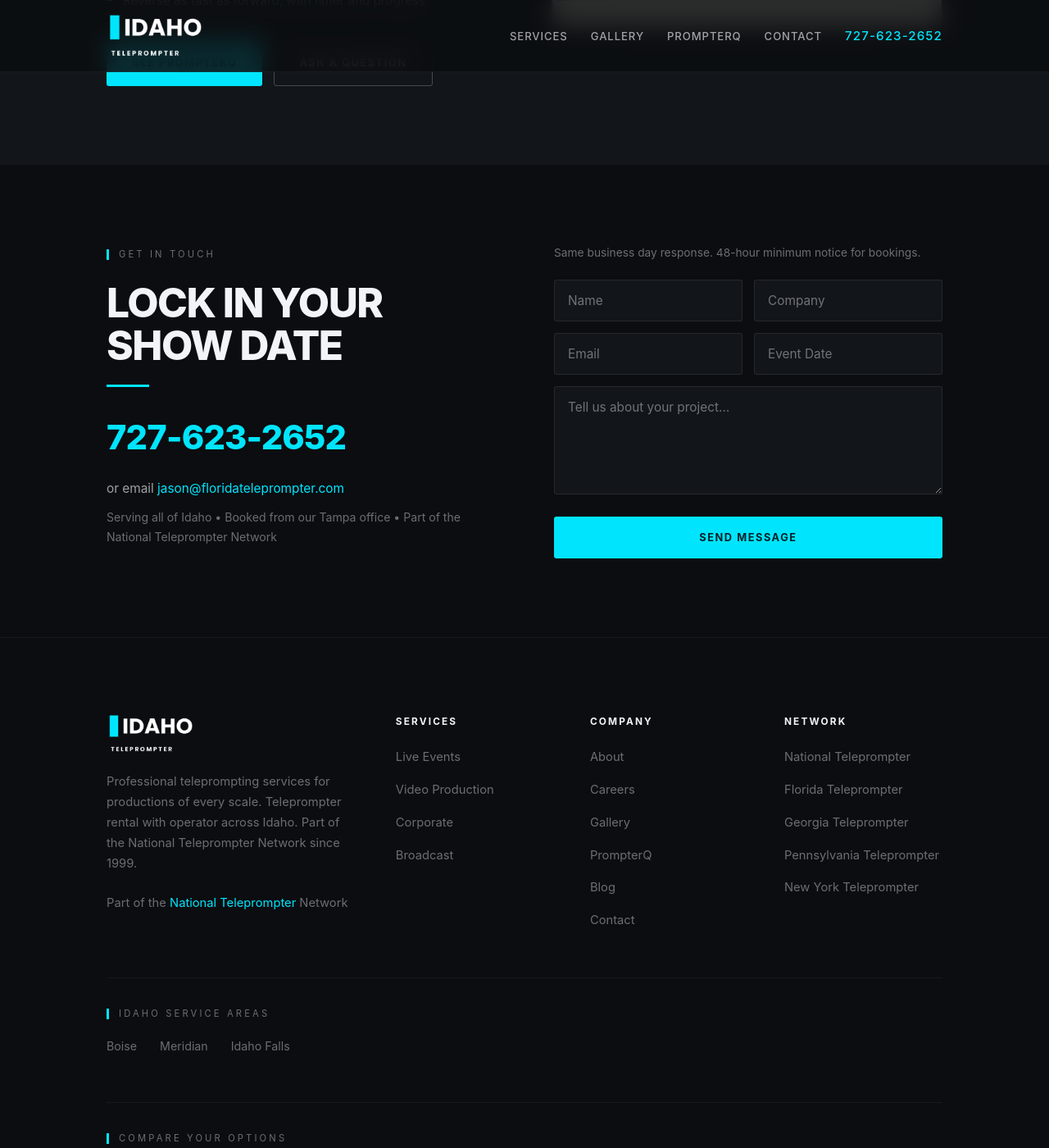
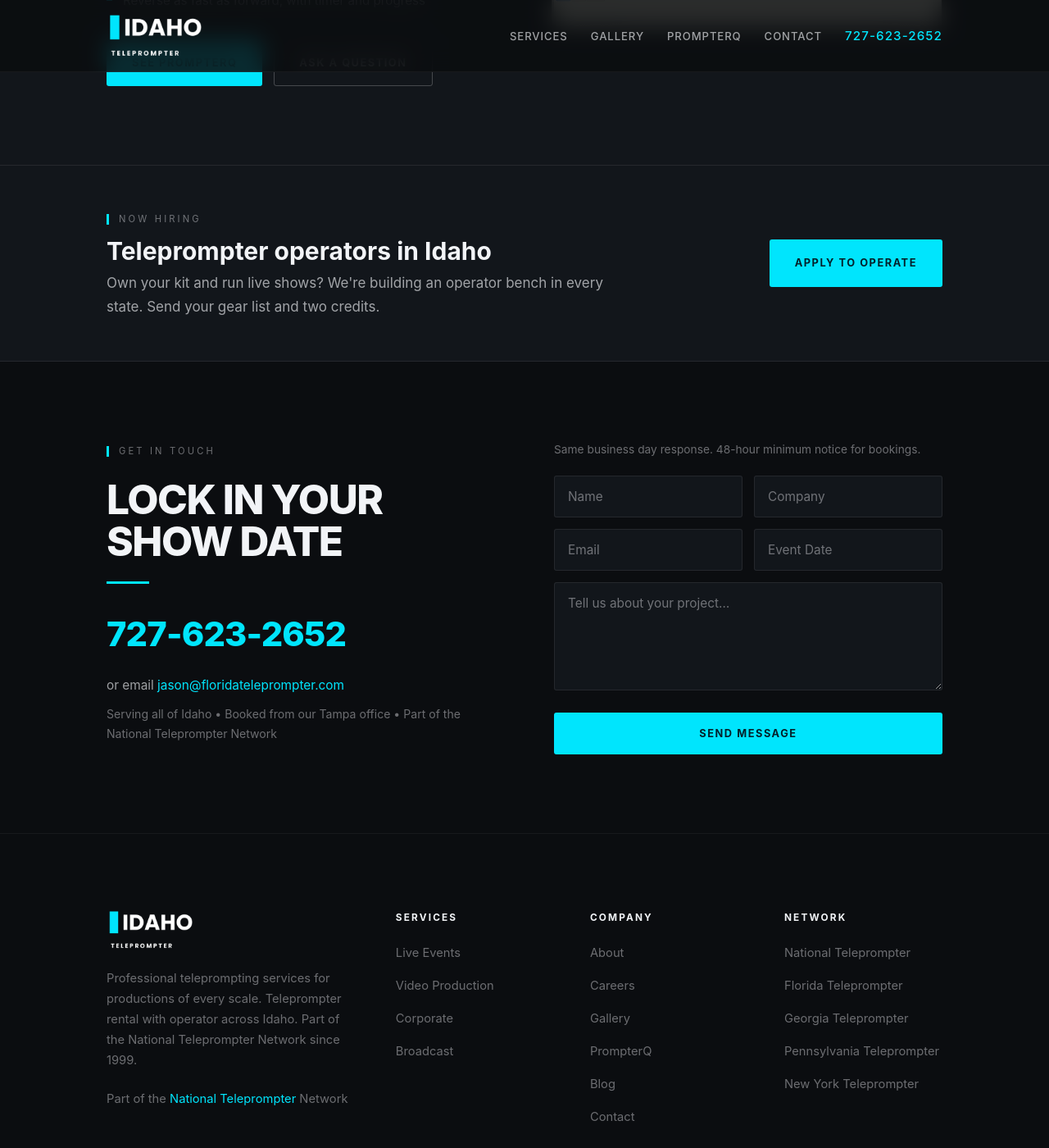
Before and after one commit to jasproj/idahoteleprompter, a Jekyll site: the page index.html, which Jekyll copies as it is, in a window 1280 px wide and 1400 px high, scrolled down 6080 px. Shown: the whole window at 82% size. Built offline with Jekyll 4.4.1, drawn with Linux system fonts in a browser that asks for light colours.

Commit message:
feat: "Now Hiring Operators" band above the contact section
A visible operator-recruiting callout on the home page. Until now the only
path to the application form was a footer link. The band names the state,
says what we want (own kit, live-show experience, gear list + two credits)
and sends applicants to the existing careers page. Styled with the site's
own CSS variables; no new colors, fonts or scripts. Verified at 1280 and
390 wide.

Co-Authored-By: Claude Fable 5.1 <noreply@anthropic.com>
Claude-Session: https://claude.ai/code/session_01SW4oYwAA8ZEcmkVZYUBX96

```diff
--- a/index.html
+++ b/index.html
@@ -444,6 +444,13 @@
             html { scroll-behavior: auto; }
             * { transition: none !important; animation: none !important; }
         }
+
+        /* Hiring band */
+        .hiring { padding: clamp(36px, 4vw, 56px) 0; background: var(--surface); border-top: 1px solid var(--line); border-bottom: 1px solid var(--line); }
+        .hiring-wrap { display: flex; align-items: center; justify-content: space-between; gap: 28px; flex-wrap: wrap; }
+        .hiring-title { font-size: clamp(22px, 2.6vw, 30px); line-height: 1.15; margin: 6px 0 8px; }
+        .hiring-text { color: var(--text-dim); margin: 0; max-width: 60ch; }
+        .hiring .btn { white-space: nowrap; }
     </style>
 </head>
 <body>
@@ -673,6 +680,18 @@
         </div>
     </section>
 
+        <!-- Hiring -->
+    <section class="hiring" id="hiring" aria-label="Now hiring teleprompter operators">
+        <div class="wrap hiring-wrap">
+            <div>
+                <span class="eyebrow">Now Hiring</span>
+                <h2 class="hiring-title">Teleprompter operators in Idaho</h2>
+                <p class="hiring-text">Own your kit and run live shows? We're building an operator bench in every state. Send your gear list and two credits.</p>
+            </div>
+            <a href="careers.html" class="btn btn-primary">Apply to operate</a>
+        </div>
+    </section>
+
     <!-- Contact -->
     <section class="contact" id="contact">
         <div class="wrap">
```
